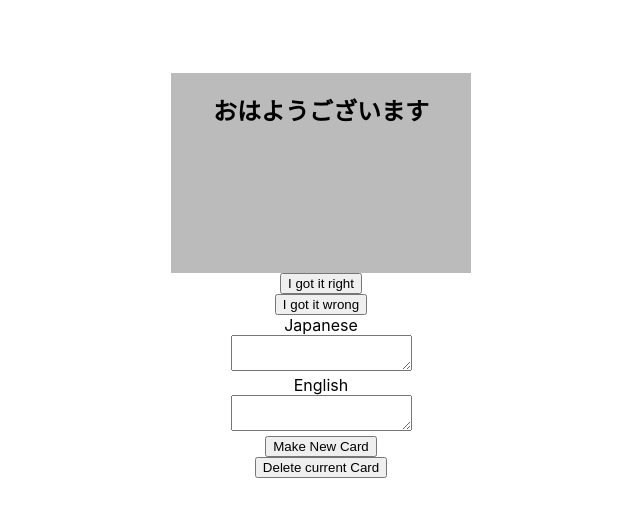
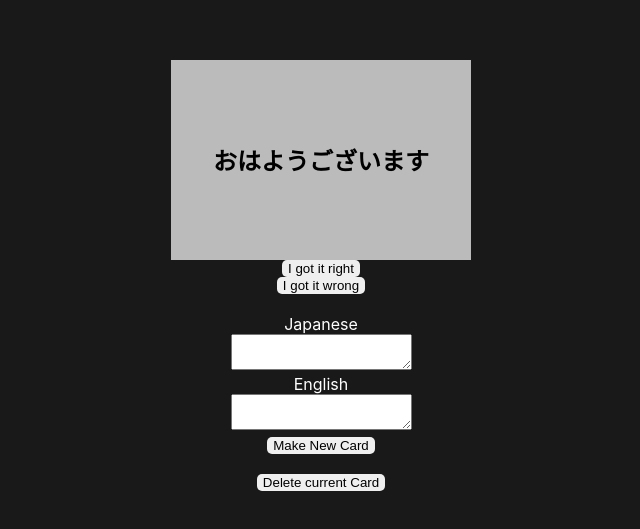
Before and after one commit to DerekPixel/japanese-flashcards, a React (Create React App) app: page / in a window 1280 px wide. Shown: the part 125-654 px from the top of the page, without its empty margins (319-959 px from the left). Built offline with nearby package versions, Linux system fonts and the light colour scheme.

Commit message:
styled things lol

```diff
--- a/src/App.css
+++ b/src/App.css
@@ -1,4 +1,6 @@
 .App {
+  background-color: rgb(25, 25, 25);
+
   height: 100vh;
   display: flex;
   flex-direction: column;
@@ -8,49 +10,94 @@
 }
 
 .form {
+  margin: 20px 0;
   width: 200px;
   flex-direction: column;
 }
-/* The flip card container - set the width and height to whatever you want. We have added the border property to demonstrate that the flip itself goes out of the box on hover (remove perspective if you don't want the 3D effect */
+
+label {
+  color: white;
+}
+
+.right-wrong-buttons {
+  display: flex;
+  margin: 10px, 0;
+  justify-content: space-evenly;
+}
+
+.correct {
+  padding: 10px;
+  background-color: green;
+  color: white;
+}
+
+.incorrect {
+  padding: 10px;
+  background-color: red;
+  color: white;
+}
+
+button {
+  border-radius: 5px;
+  border: none;
+}
+
+button:hover {
+  cursor: pointer;
+}
+
+
+
 .flip-card {
   background-color: transparent;
   width: 300px;
   height: 200px;
-  /* border: 1px solid #f1f1f1; */
   perspective: 400px; /* Remove this if you don't want the 3D effect */
 }
 
-/* This container is needed to position the front and back side */
+.card {
+  position: relative;
+  margin-bottom: 10px;
+}
+
+.delete {
+  color: black;
+  background-color: palevioletred;
+  position: absolute;
+  top: 5px;
+  right: 5px;
+  z-index: 1;
+}
+
 .flip-card-inner {
   position: relative;
   width: 100%;
   height: 100%;
   text-align: center;
-  transition: transform 0.8s;
+  transition: transform 0.5s;
   transform-style: preserve-3d;
 }
 
-/* Do an horizontal flip when you move the mouse over the flip box container */
-.flip-card:hover .flip-card-inner {
+#flip {
   transform: rotateX(180deg);
 }
 
-/* Position the front and back side */
 .flip-card-front, .flip-card-back {
   position: absolute;
+  display: flex;
+  align-items: center;
+  justify-content: center;
   width: 100%;
   height: 100%;
   -webkit-backface-visibility: hidden; /* Safari */
   backface-visibility: hidden;
 }
 
-/* Style the front side (fallback if image is missing) */
 .flip-card-front {
   background-color: #bbb;
   color: black;
 }
 
-/* Style the back side */
 .flip-card-back {
   background-color: dodgerblue;
   color: white;
```
